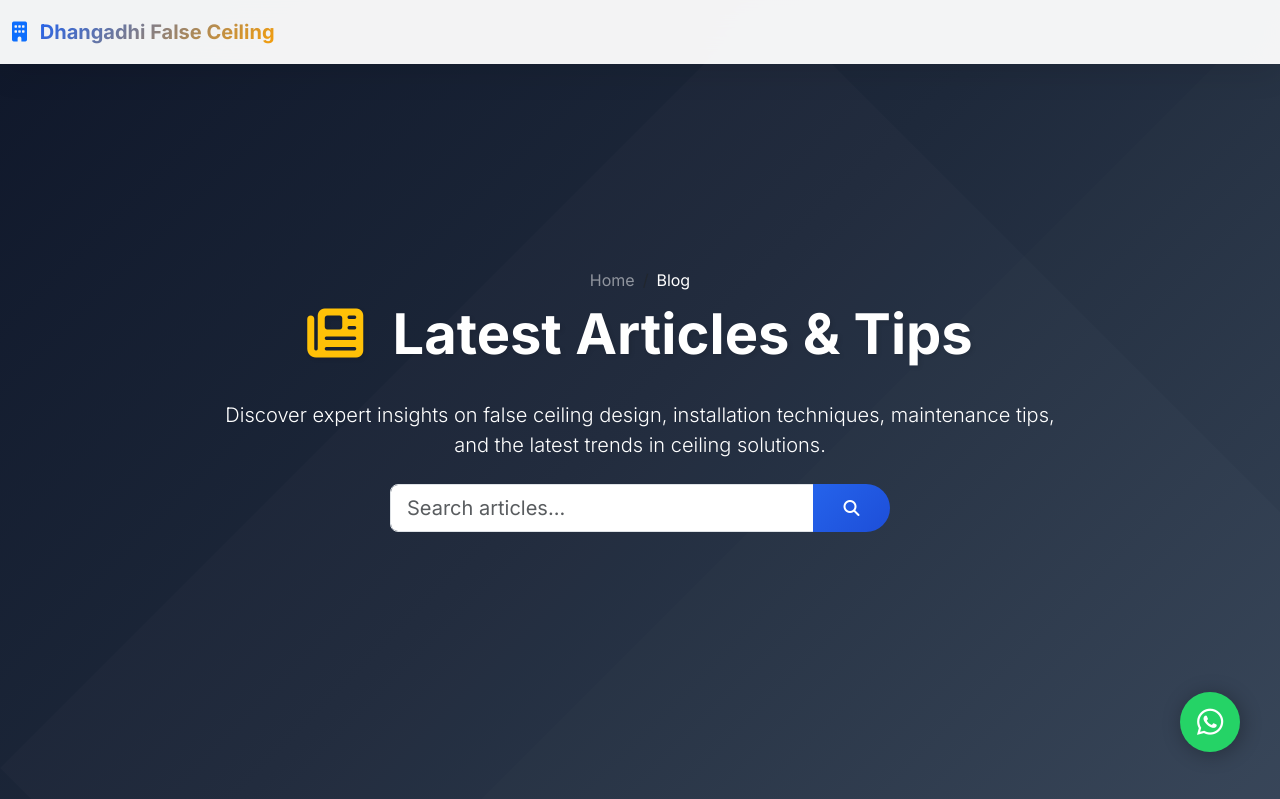
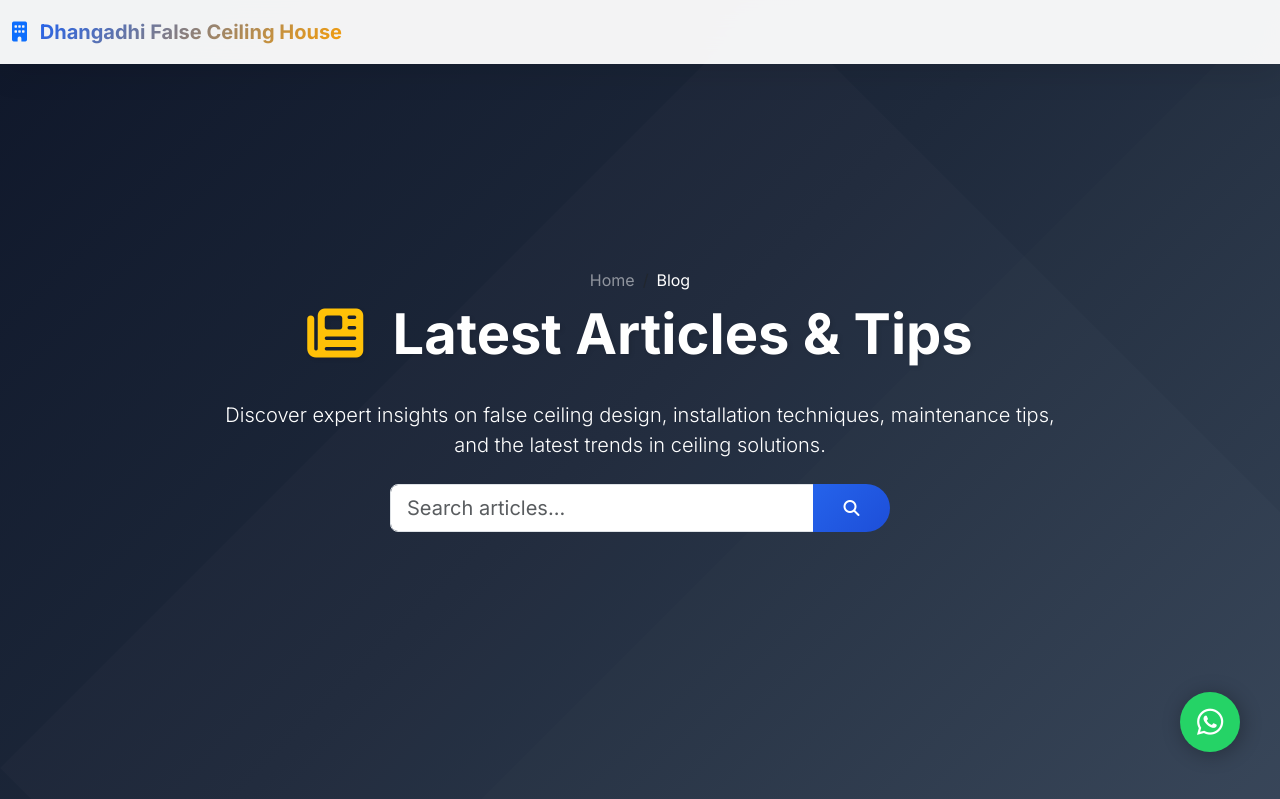
Before and after one commit to reshamchy09/false-ceiling, a Django app: page /blog/ in a window 1280 px wide. Shown: the top 799 px of the page. Run offline with Django 5.2, Linux system fonts and the light colour scheme; data that the repository does not hold is empty; some libraries are stand-ins or nearby versions.

Commit message:
Update base.html

```diff
--- a/app/templates/base.html
+++ b/app/templates/base.html
@@ -284,7 +284,7 @@
         <div class="container">
             <a class="navbar-brand fw-bold" href="{% url 'index' %}">
                 <i class="fas fa-building text-primary me-2"></i>
-                <span class="gradient-text">Dhangadhi False Ceiling</span>
+                <span class="gradient-text">Dhangadhi False Ceiling House</span>
             </a>
 
             <button class="navbar-toggler" type="button" data-bs-toggle="collapse" data-bs-target="#navbarNav">
```
